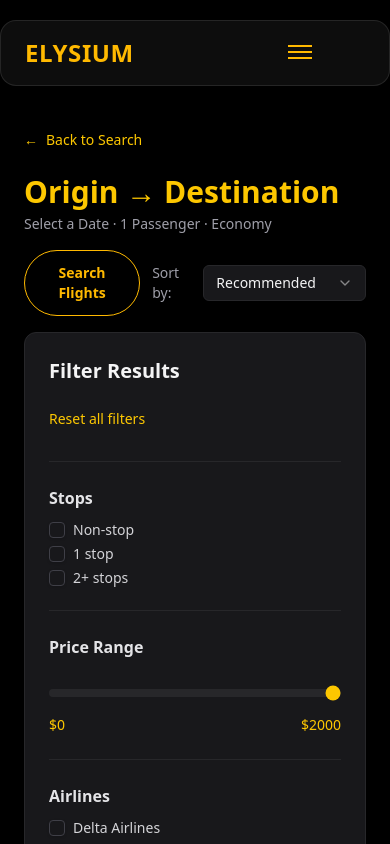
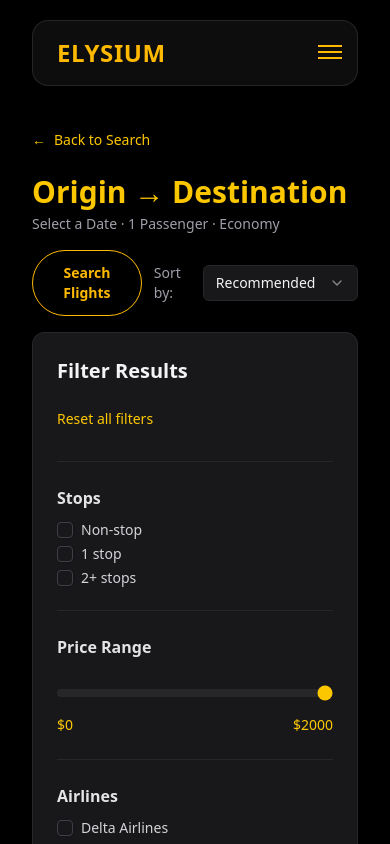
Before and after one commit to David-Amir-18/e-commerce-react-depi, a React (Vite) app: page /flights in a window 390 px wide. Shown: the top 844 px of the page. Built offline with nearby package versions, Linux system fonts and the light colour scheme; no server answers.

Commit message:
style: adjust padding and layout for improved responsiveness in Landing, Navbar, BurgerMenu, and FlightResultsPage components

```diff
--- a/src/Landing Page/Landing.jsx
+++ b/src/Landing Page/Landing.jsx
@@ -77,7 +77,7 @@ function Landing() {
                 <source src={goldParticles} />
             </video>
             <section className="relative z-10 flex items-center justify-center min-h-screen">
-                <div className=" max-md:px-0 md:px-0 px-8 grid grid-cols-1 lg:grid-cols-[2fr_1fr] w-full gap-10">
+                <div className=" max-md:px-0  px-8 grid grid-cols-1 lg:grid-cols-[2fr_1fr] w-full gap-10">
                     {/*
                     Original Images
                     <div className="flex flex-col items-center justify-end gap-5 mb-5 md:mb-0">
--- a/src/Navbar/Navbar.jsx
+++ b/src/Navbar/Navbar.jsx
@@ -37,15 +37,15 @@ function Navbar() {
 
     return (
         <>
+            <nav className={`w-full py-5 ${configStyle}`}>
+                <div className="relative h-full top-0 z-20 container mx-auto px-8">
                     {isMobile && (
                         <>
                             <BurgerMenu isMenuOpen={isMenuOpen} setIsMenuOpen={setIsMenuOpen} />
                             <Overlay isMenuOpen={isMenuOpen} />
                         </>
                     )}
-
-            <nav className={`w-full py-5 ${configStyle}`}>
-                <div className="relative h-full top-0 z-20 container mx-auto px-6 py-4 flex items-center justify-between backdrop-blur-md bg-white/5 rounded-2xl border border-white/10">
+                    <div className="px-6 py-4 flex items-center justify-between backdrop-blur-md bg-white/5 rounded-2xl border border-white/10">
                         {/* Brand */}
                         <Link
                             to="/"
@@ -100,6 +100,7 @@ function Navbar() {
                             </div>
                         )}
                     </div>
+                </div>
             </nav>
         </>
     );
--- a/src/components/ui/BurgerMenu.jsx
+++ b/src/components/ui/BurgerMenu.jsx
@@ -5,7 +5,7 @@ function BurgerMenu({isMenuOpen, setIsMenuOpen}) {
       return (
             <button
                   onClick={toggleMenu}
-                  className={`top-8 right-[70px] flex items-center rounded-full z-150 text-white transition-all duration-500 hover:bg-white hover:text-amber-500 ${isMenuOpen ? "bg-white text-amber-400 fixed" : "absolute"}`}
+                  className={`top-3 right-[40px] flex items-center rounded-full z-150 text-white transition-all duration-500 hover:bg-white hover:text-amber-500 ${isMenuOpen ? "bg-white text-amber-400 fixed" : "absolute"}`}
                   aria-label="Toggle menu"
             >
                   <div className={`w-[40px] h-[40px] flex flex-col items-center justify-center space-y-1 rounded-full transition-all duration-300 ${isMenuOpen ? "pb-[11.5147px]" : ""}`}>
--- a/src/pages/FlightResultsPage.jsx
+++ b/src/pages/FlightResultsPage.jsx
@@ -212,7 +212,7 @@ const FlightResultsPage = () => {
 
   return (
     <div className="min-h-screen bg-black text-white">
-      <div className="container mx-auto p-6">
+      <div className="container mx-auto py-6 px-8">
 
         {/* "Back to Search" button */}
         <button
```
Lines whose indentation alone changed are shown as unchanged.
